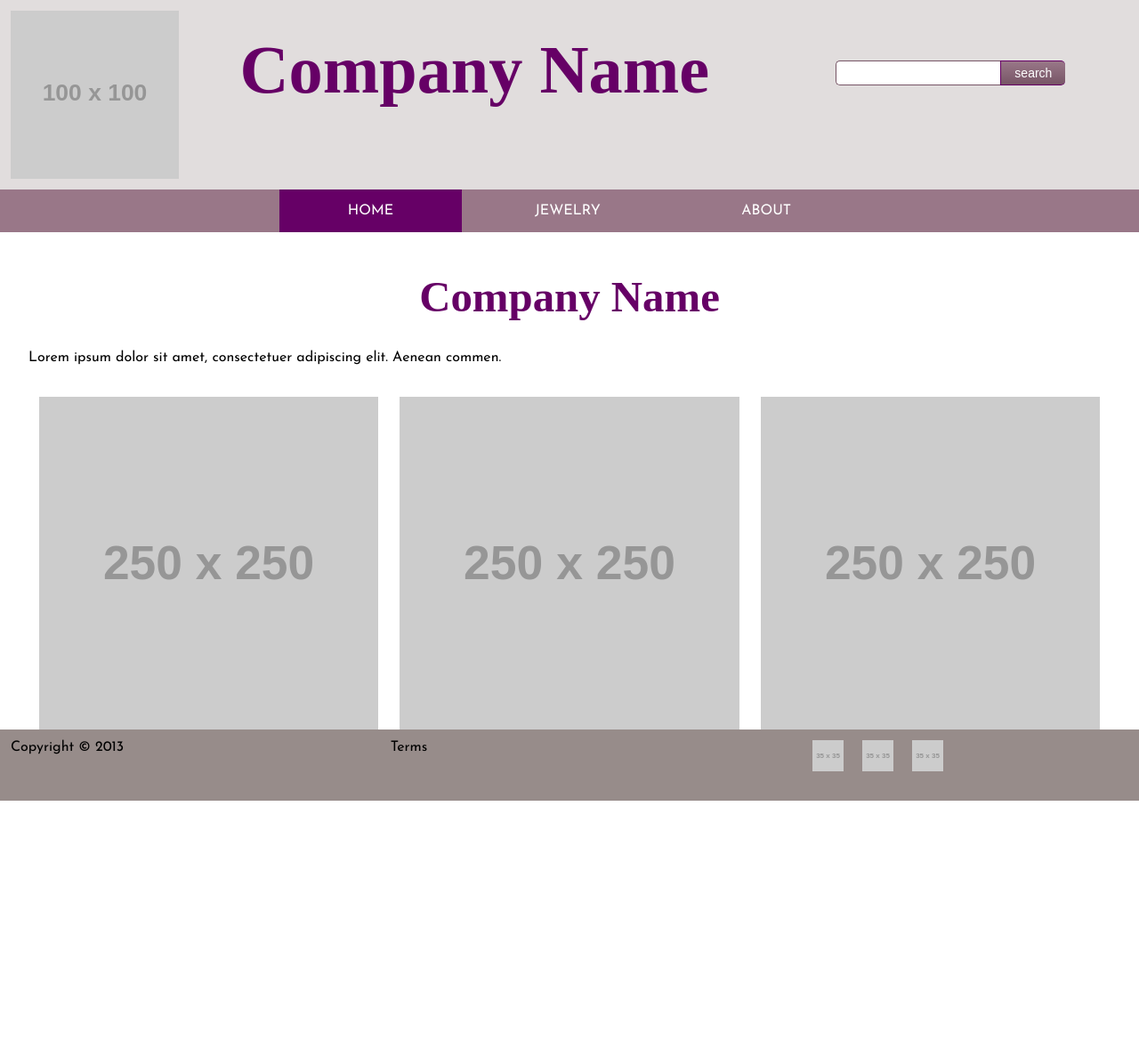
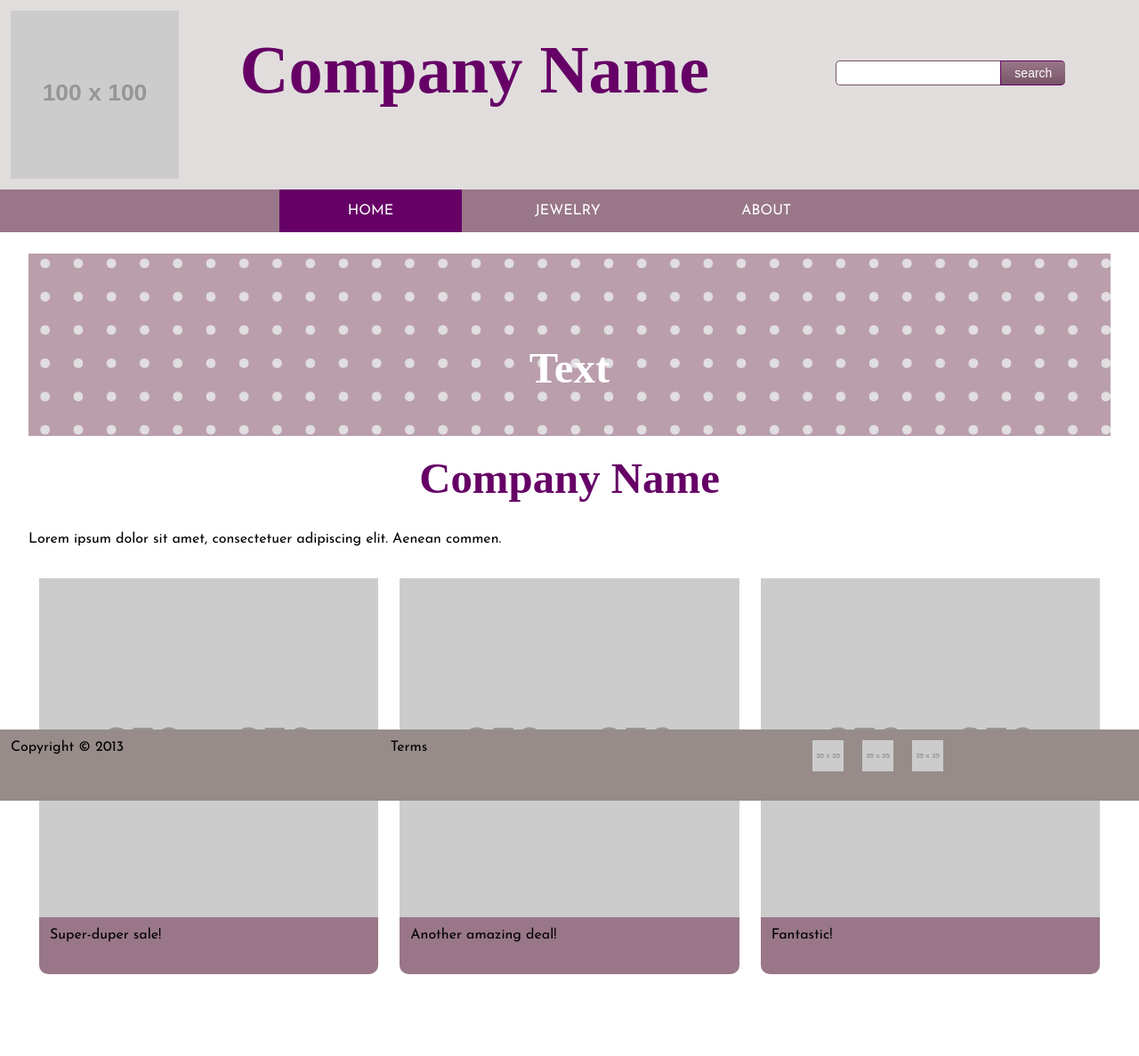
Before and after one commit to kathrinegreenberg/ecommerce-website, a Jekyll site: the page built from index.html, in a window 1280 px wide. Shown: the whole page at 89% size. Built offline with Jekyll 4.4.1, drawn with Linux system fonts in a browser that asks for light colours; some web fonts are replaced; before the commit the page ends 983 px from its top, so only the background shows below that.

Commit message:
Made banner and put it on the pages.
Made banner in photoshop and added it to the images folder. Put it in
the default layout and made the css for the banner.

```diff
--- a/_layouts/default.html
+++ b/_layouts/default.html
@@ -60,6 +60,10 @@
 		</nav>
 	</header>
 
+	<div class="banner">
+		<h1>Text</h1>
+	</div>
+
 {{content}}
 
 	<footer>
--- a/css/header.css
+++ b/css/header.css
@@ -104,3 +104,15 @@
 		display: none;
 	}
 }
+
+.banner {
+	background: url("../images/banner.jpg") no-repeat center center;
+	background-size: cover;
+	padding: 5rem 1rem 1rem;
+	text-align: center;
+	color: #fff;
+}
+
+.banner h1 {
+	color: #fff;
+}
```
Also changed, not shown: images/banner.jpg (added), 6 other files.
